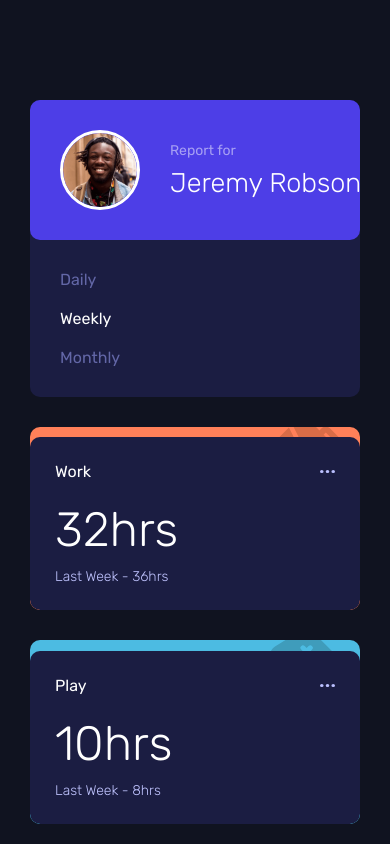
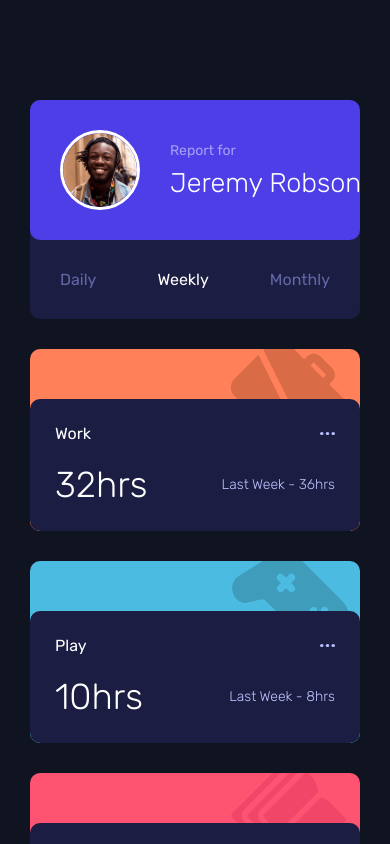
Before and after one commit to sparklaunch/14.TimeTrackingDashboard, a Svelte app in the folder time-tracking-dashboard/: page / in a window 390 px wide. Shown: the top 844 px of the page. Built offline with nearby package versions, Linux system fonts and the light colour scheme.

Commit message:
Complete the mobile part

```diff
--- a/time-tracking-dashboard/src/App.svelte
+++ b/time-tracking-dashboard/src/App.svelte
@@ -102,8 +102,7 @@
             padding: 100px 30px;
         }
         #container {
-            display: flex;
-            flex-direction: column;
+            display: block;
         }
     }
 </style>
--- a/time-tracking-dashboard/src/components/Item.svelte
+++ b/time-tracking-dashboard/src/components/Item.svelte
@@ -125,4 +125,29 @@
     .detail-hovered {
         background-color: rgb(45, 50, 112);
     }
+    @media all and (max-width: 1440px) {
+        .item {
+            margin: 30px auto;
+        }
+        .item > img {
+            height: 120px;
+            width: auto;
+        }
+        .item-detail {
+            display: block;
+        }
+        .item-detail-figure {
+            flex: none;
+            float: left;
+            margin-bottom: 0;
+        }
+        .item-detail-figure > p {
+            font-size: 36px;
+        }
+        .item-detail-last {
+            flex: none;
+            float: right;
+            line-height: 43px;
+        }
+    }
 </style>
--- a/time-tracking-dashboard/src/components/Profile.svelte
+++ b/time-tracking-dashboard/src/components/Profile.svelte
@@ -90,8 +90,6 @@
         color: white !important;
     }
     @media all and (max-width: 1440px) {
-        #profile {
-        }
         #title {
             display: block;
             overflow: hidden;
@@ -110,5 +108,11 @@
             font-size: 27px;
             margin-bottom: 0;
         }
+        #profile > ul {
+            flex-direction: row;
+        }
+        #profile > ul > li {
+            margin-bottom: 0 !important;
+        }
     }
 </style>
```
